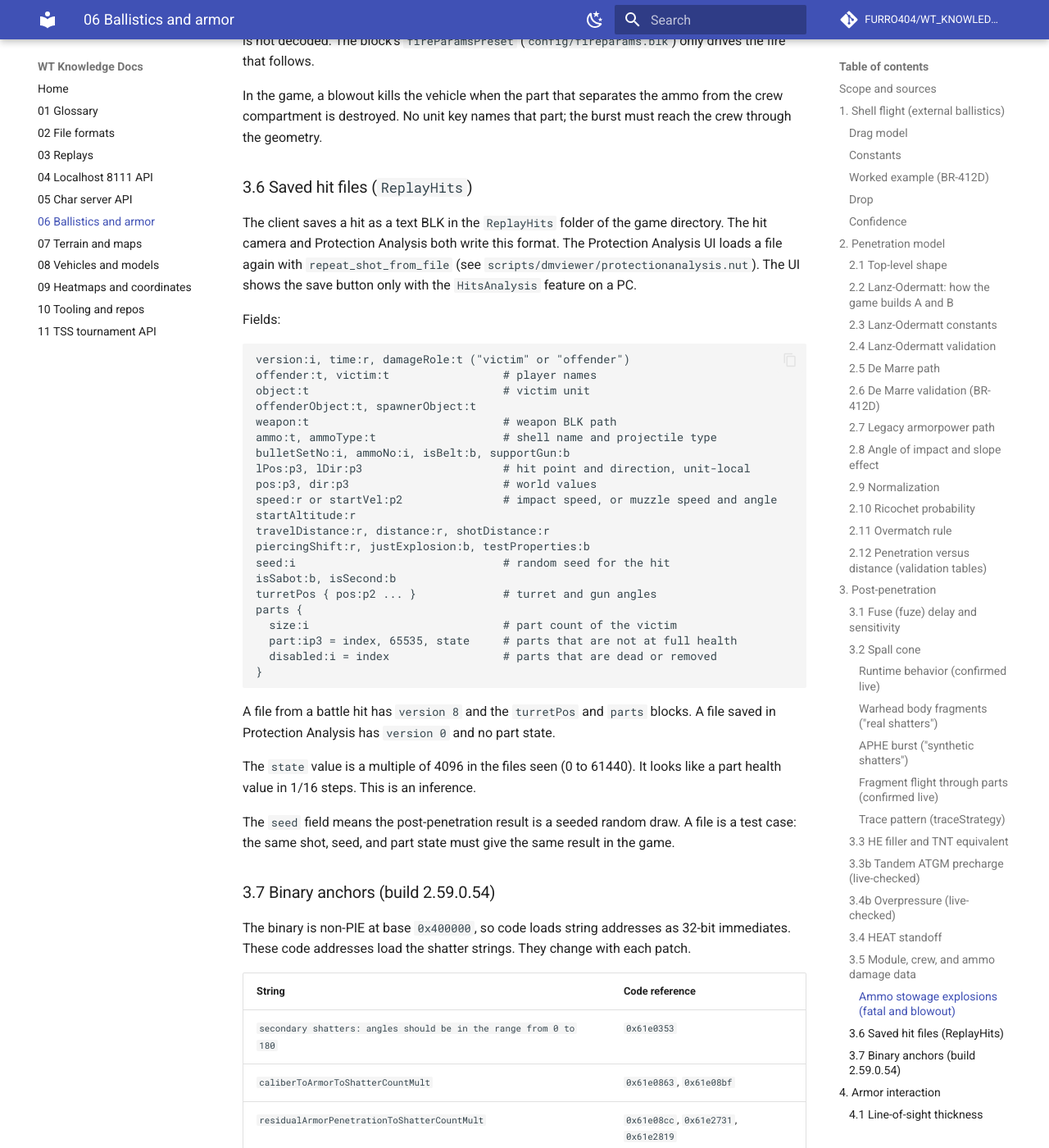
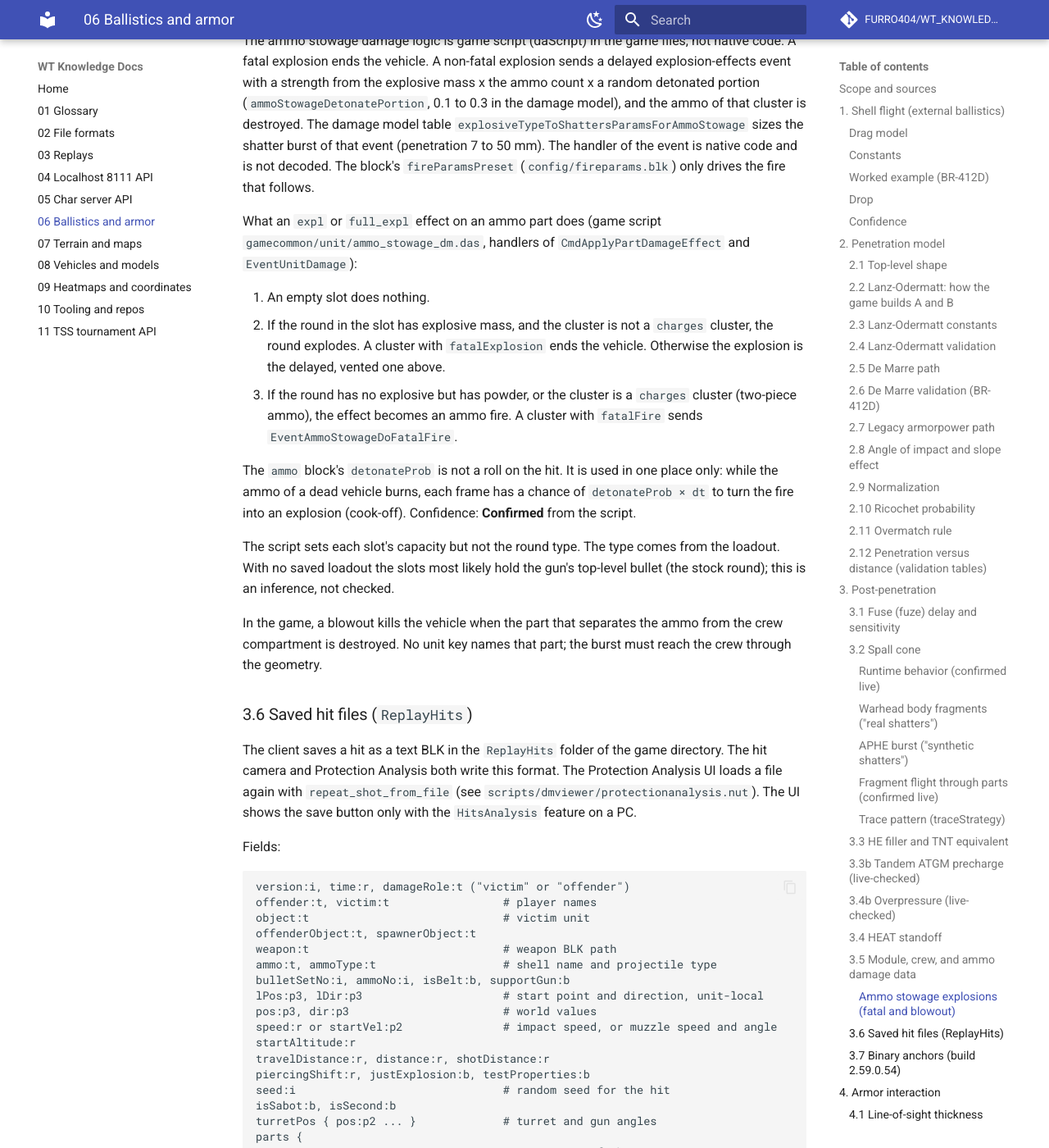
Before and after one commit to FURRO404/WT_KNOWLEDGE_DOCS, an MkDocs documentation site: the page built from docs/06-ballistics-and-armor.md, in a window 1280 px wide and 1400 px high, scrolled down 27472 px. Shown: the whole window at 82% size. Built offline with MkDocs 1.6.1 and Material for MkDocs 9.7.7, drawn with Linux system fonts in a browser that asks for light colours; comment, search, counter and statistics services are not loaded; some of the changed text lies outside the part shown.

Commit message:
Ballistics: track ricochet, ammo stowage effects, Protection Analysis hit files; models: commander cupola part
- tank_traks allowRicochet false wins over the tracks group value true (live replay, no bounce at 87.6 deg).
- expl/full_expl on an ammo slot: explode with explosive, else burn (charges always burn); detonateProb only drives cook-off of a dead vehicle.
- Hit files: offenderObject must carry the ammo; lPos is a start point outside the target, native frame.
- The cupola armor part is turret_commander_dm.

```diff
--- a/docs/06-ballistics-and-armor.md
+++ b/docs/06-ballistics-and-armor.md
@@ -1121,6 +1121,14 @@
   `cannon_breech` keeps the default of 1.
 - The `tracks` group sets `allowRicochet: true` (its class `tank_traks` has
   `false`) and `armorEffectiveThicknessMax 20`. These are plate-model fields.
+  The group value does not make a track ricochet. In a live Protection
+  Analysis replay (build md5 `edb870f1`), an APFSDS dart met a track at
+  87.6° (the preset rows give a chance near 1). The game built the track
+  record, ran the normal pierce path, and did not bounce. So the class value
+  `false` wins over the group value `true`. Confidence: **Confirmed** for one
+  live shot. In the live DM part table of that unit, every armor plate had
+  flag bit `0x2` set and the two track parts had flags `0x10` without it. That
+  bit may be the resolved ricochet permission; this is an inference.
 
 Confidence: **Confirmed** for the data. How the game itself decides which
 parts are charged `armorThrough` is **Not reverse-engineered**.
@@ -1200,6 +1208,27 @@
 is native code and is not decoded. The block's `fireParamsPreset`
 (`config/fireparams.blk`) only drives the fire that follows.
 
+What an `expl` or `full_expl` effect on an ammo part does (game script
+`gamecommon/unit/ammo_stowage_dm.das`, handlers of `CmdApplyPartDamageEffect`
+and `EventUnitDamage`):
+
+1. An empty slot does nothing.
+2. If the round in the slot has explosive mass, and the cluster is not a
+   `charges` cluster, the round explodes. A cluster with `fatalExplosion` ends
+   the vehicle. Otherwise the explosion is the delayed, vented one above.
+3. If the round has no explosive but has powder, or the cluster is a `charges`
+   cluster (two-piece ammo), the effect becomes an ammo fire. A cluster with
+   `fatalFire` sends `EventAmmoStowageDoFatalFire`.
+
+The `ammo` block's `detonateProb` is not a roll on the hit. It is used in one
+place only: while the ammo of a dead vehicle burns, each frame has a chance of
+`detonateProb × dt` to turn the fire into an explosion (cook-off).
+Confidence: **Confirmed** from the script.
+
+The script sets each slot's capacity but not the round type. The type comes
+from the loadout. With no saved loadout the slots most likely hold the gun's
+top-level bullet (the stock round); this is an inference, not checked.
+
 In the game, a blowout kills the vehicle when the part that separates the
 ammo from the crew compartment is destroyed. No unit key names that part; the
 burst must reach the crew through the geometry.
@@ -1222,7 +1251,7 @@
 weapon:t                             # weapon BLK path
 ammo:t, ammoType:t                   # shell name and projectile type
 bulletSetNo:i, ammoNo:i, isBelt:b, supportGun:b
-lPos:p3, lDir:p3                     # hit point and direction, unit-local
+lPos:p3, lDir:p3                     # start point and direction, unit-local
 pos:p3, dir:p3                       # world values
 speed:r or startVel:p2               # impact speed, or muzzle speed and angle
 startAltitude:r
@@ -1243,6 +1272,25 @@
 
 The `state` value is a multiple of 4096 in the files seen (0 to 61440). It
 looks like a part health value in 1/16 steps. This is an inference.
+
+Protection Analysis loads a hit file with these rules
+(`scripts/dmviewer/protectionanalysis.nut`, `protectionanalysisoptionshandler.nut`):
+
+- The file is valid when it has `ammo` and `distance`, and both `object` and
+  `offenderObject` name known units.
+- `object` is the target. `offenderObject` is the shooter: the options panel
+  builds its shell list from the shooter's own ammo and selects `ammo` in it.
+  A file whose `offenderObject` does not carry `ammo` loads the target, but
+  "Replay shot" does nothing. A file the game writes after a cross-vehicle shot
+  names the shooter unit and the shooter's own gun BLK in `weapon`.
+- `lPos` is not the hit point. It is a point on the shot line outside the
+  target, before the first part (in the files seen it lies just outside the
+  collision bounds; it is not exactly the bounding box plus a fixed margin).
+- `lPos` / `lDir` are in the target's native frame. A model exported to OBJ
+  through the DAE `getOBJ()` path has z negated relative to it. A start point
+  anywhere on the line outside the target replays the same line.
+
+Confidence: **Confirmed** (script read, and live replays of hand-made files).
 
 The `seed` field means the post-penetration result is a seeded random draw.
 A file is a test case: the same shot, seed, and part state must give the same
```
Also changed, not shown: docs/08-vehicles-and-models.md (+6 -0 lines).
